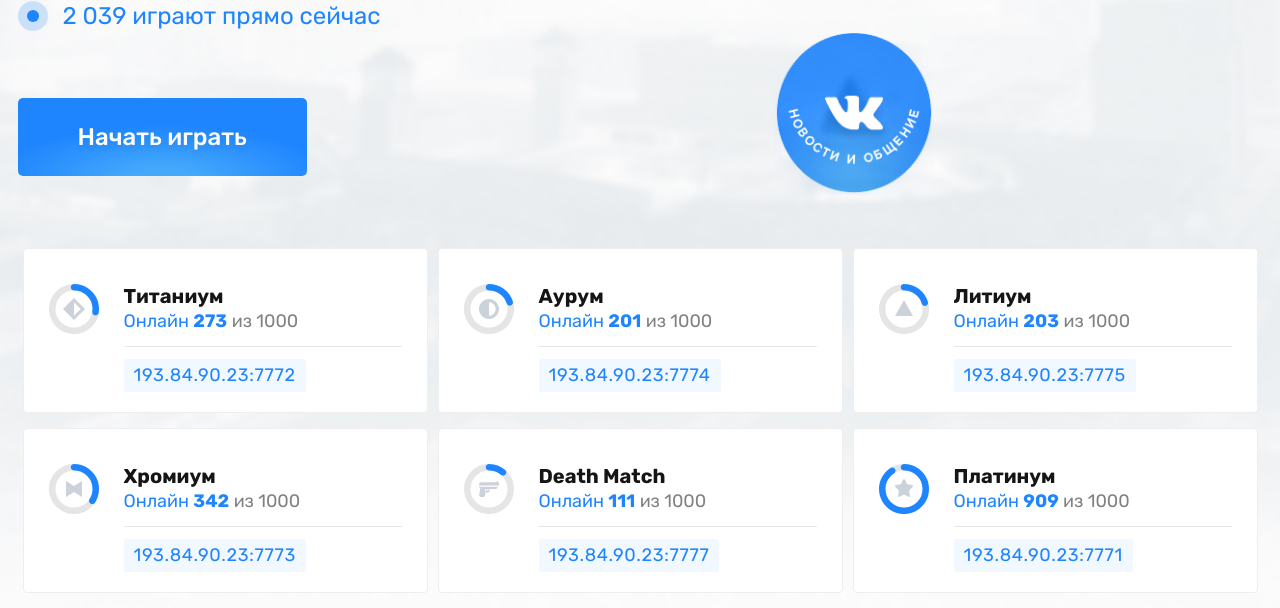
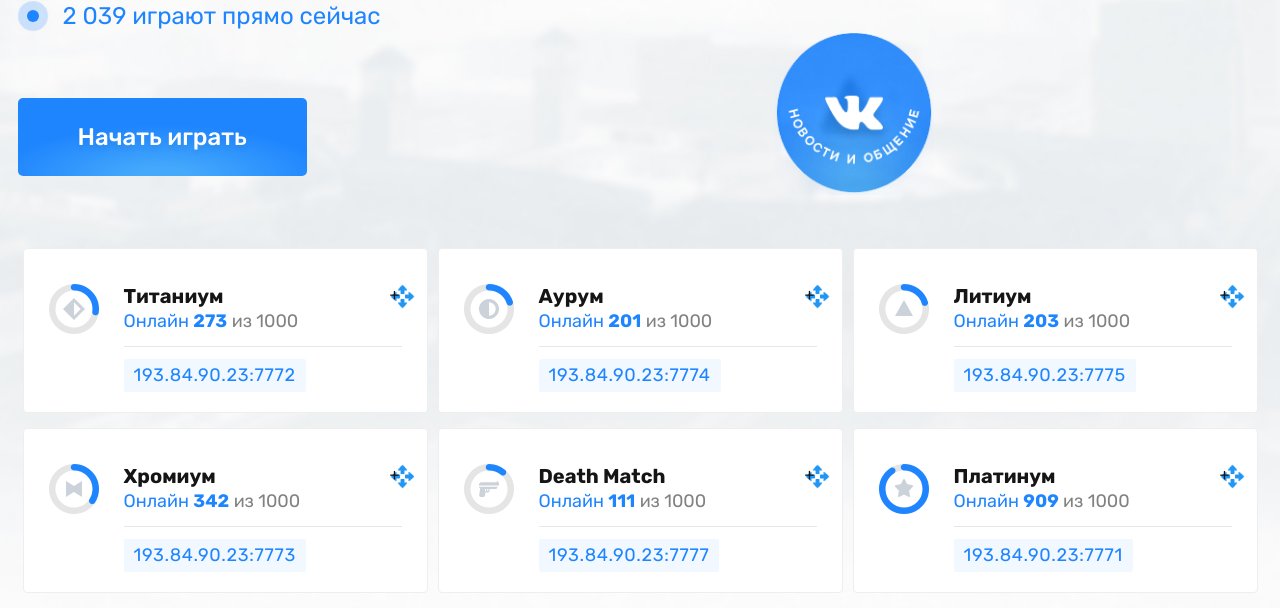
Before and after one commit to AleksandrP23/sp, a plain HTML site: page docs/index.html in a window 1280 px wide. Shown: the part 330-938 px from the top of the page. Drawn offline with Linux system fonts and the light colour scheme.

Commit message:
Update index.html

```diff
--- a/docs/index.html
+++ b/docs/index.html
@@ -205,10 +205,11 @@
     </div>
   </section>
 
-  <section class="index-server" hidden>
+    <section class="index-server" hidden>
     <div class="container">
       <div class="index-server__list" id="container">
         <div class="index-server__item" draggable="true">
+          <span class="handle">+</span>
           <div class="oc ti" data-thickness="13" data-value="0.273">
             <div class="index-server__desc">
               <a href="server-titanium" class="index-server__img-link">
@@ -232,6 +233,7 @@
           </div>
         </div>
         <div class="index-server__item" draggable="true">
+          <span class="handle">+</span>
           <div class="oc ay" data-thickness="13" data-value="0.201">
             <div class="index-server__desc">
               <a href="server-aurum" class="index-server__img-link">
@@ -255,6 +257,7 @@
           </div>
         </div>
         <div class="index-server__item" draggable="true">
+          <span class="handle">+</span>
           <div class="oc li" data-thickness="13" data-value="0.203">
             <div class="index-server__desc">
               <a href="server-litium" class="index-server__img-link">
@@ -278,6 +281,7 @@
           </div>
         </div>
         <div class="index-server__item" draggable="true">
+          <span class="handle">+</span>
           <div class="oc chr" data-thickness="13" data-value="0.342">
             <div class="index-server__desc">
               <a href="server-chromium" class="index-server__img-link">
@@ -301,6 +305,7 @@
           </div>
         </div>
         <div class="index-server__item" draggable="true">
+          <span class="handle">+</span>
           <div class="oc de" data-thickness="13" data-value="0.111">
             <div class="index-server__desc">
               <a href="server-deathmatch" class="index-server__img-link">
@@ -325,6 +330,7 @@
           </div>
         </div>
         <div class="index-server__item" draggable="true">
+          <span class="handle">+</span>
           <div class="oc pl" data-thickness="13" data-value="0.909">
             <div class="index-server__desc">
               <a href="server-platinum" class="index-server__img-link">
```
